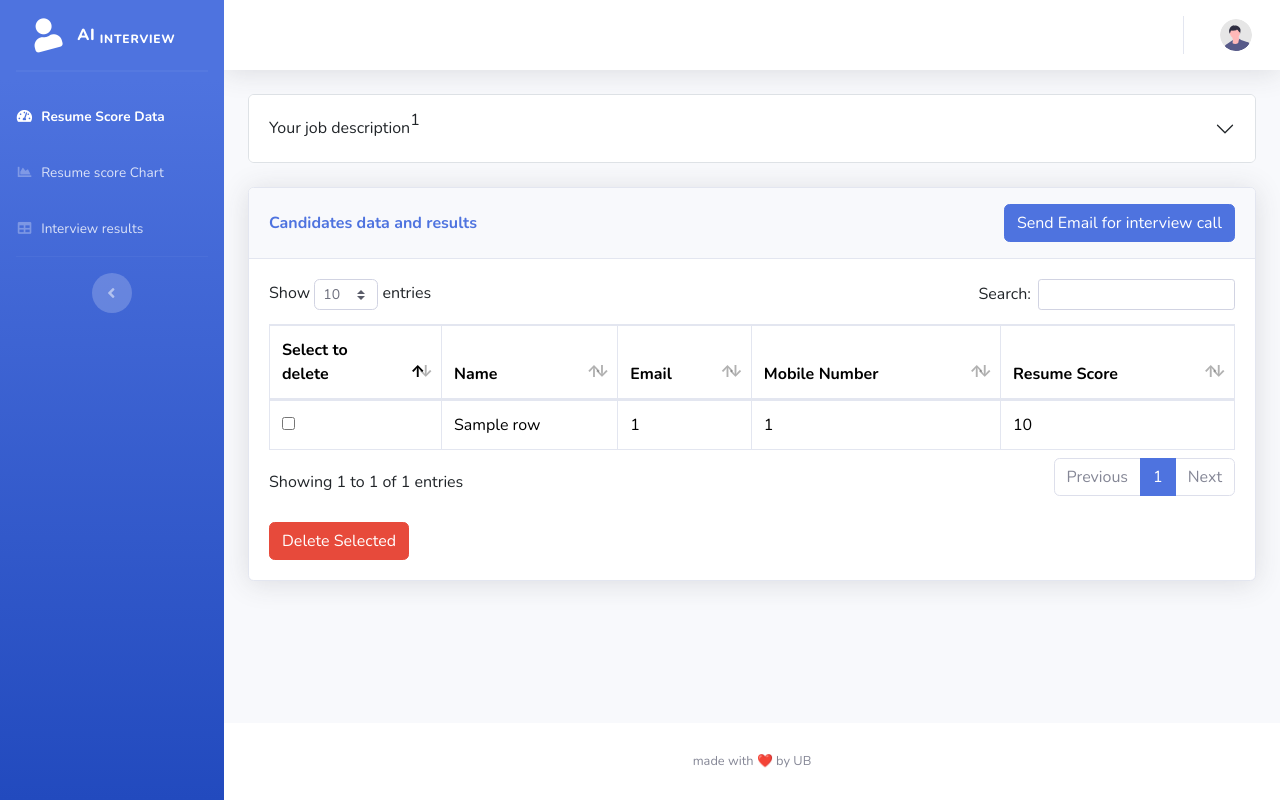
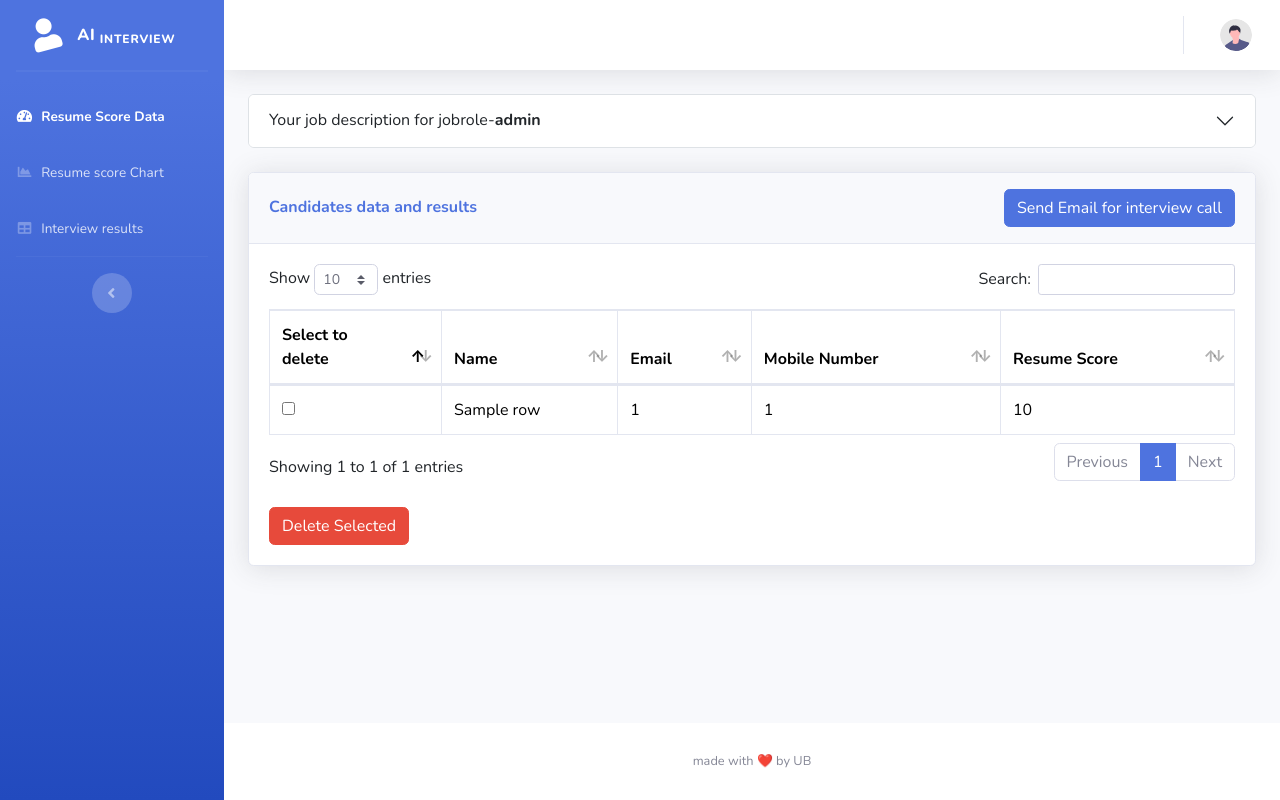
Before and after one commit to usmanbasha07/clgproject_interview, a Flask app: template webapp/templates/user_data.html in a window 1280 px wide. Run offline with Flask 3, Linux system fonts and the light colour scheme; the template is opened without the code that fills it: most values are stand-ins (such as "Sample title", 1, 10 or a date in 2020); some libraries are stand-ins or nearby versions.

Commit message:
Your job description for jobrole- changed

```diff
--- a/webapp/templates/user_data.html
+++ b/webapp/templates/user_data.html
@@ -187,8 +187,9 @@
                         <div class="accordion-item">
                           <h2 class="accordion-header" id="headingThree">
                             <button class="accordion-button collapsed" type="button" data-bs-toggle="collapse" data-bs-target="#collapseThree" aria-expanded="false" aria-controls="collapseThree">
-                              Your job description
-                              <p>{{id}}</p>
+                              Your job description for jobrole-
+                              <b> {{desc.jobrole}}</b>
+                              <!-- <p>{{id}}</p> -->
                             </button>
                           </h2>
                           <div id="collapseThree" class="accordion-collapse collapse" aria-labelledby="headingThree" data-bs-parent="#accordionExample">
```
Also changed, not shown: webapp/res.jpg, webapp/test.jpg.
